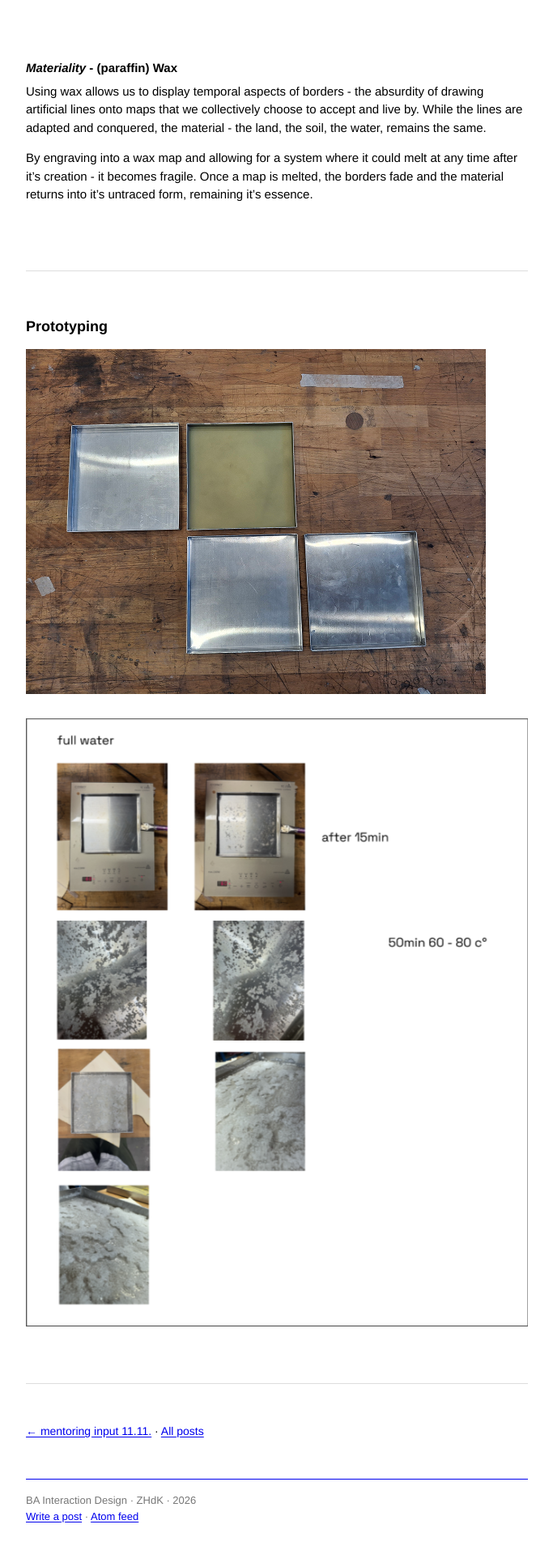
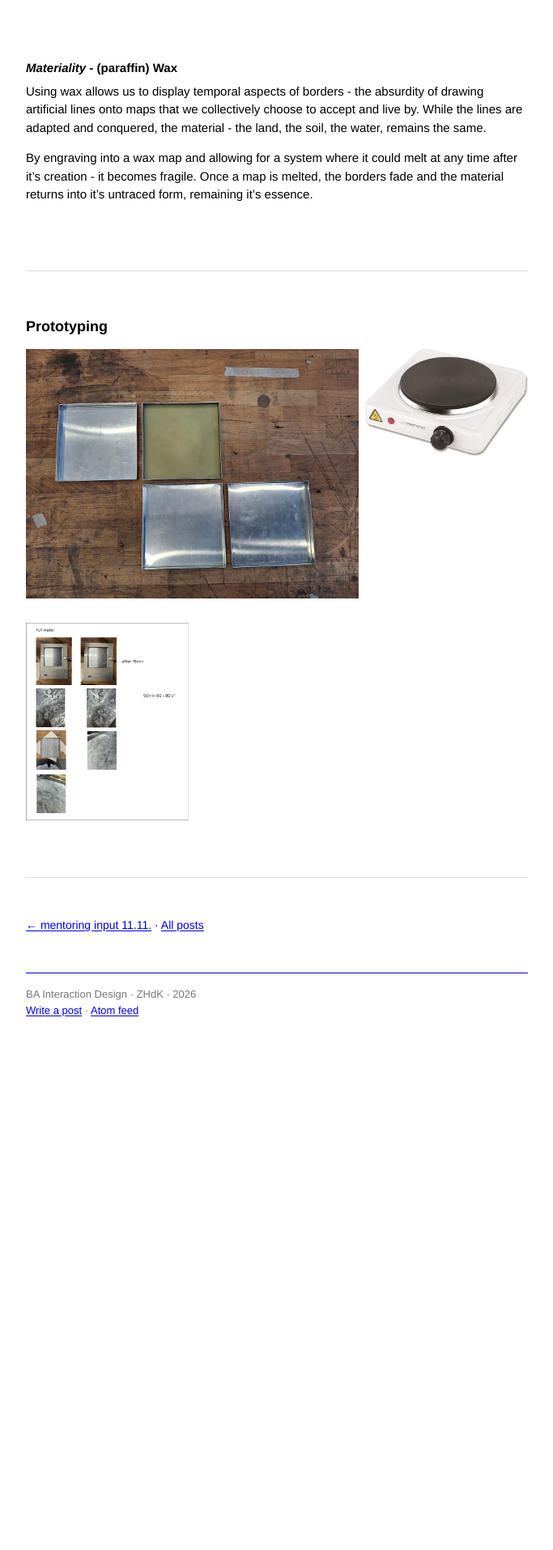
Before and after one commit to bonjourclaudio/aewwwww-blog, a Jekyll site: the page built from _posts/2026-11-11-final-concept.md, in a window 1280 px wide. Shown: the part 930-2844 px from the top of the page at 81% size, without its empty margins (298-981 px from the left). Built offline with Jekyll 4.4.1, drawn with Linux system fonts in a browser that asks for light colours; after the commit the page ends 2219 px from its top, so only the background shows below that.

Commit message:
Update _posts/2026-11-11-final-concept.md (via Pages CMS)

```diff
--- a/_posts/2026-11-11-final-concept.md
+++ b/_posts/2026-11-11-final-concept.md
@@ -14,7 +14,6 @@ Once the person does the action X, the old record gets melted. The temporal aspe
 
 
 The cycle is divided into 4 steps that are linked to action X.
-
 
 1.) Registered action X triggers the etching of the image into wax
 2.) The resulting visualization is displayed
@@ -49,6 +48,8 @@ By engraving into a wax map and allowing for a system where it could melt at any
 
 ## Prototyping
 
-![](/assets/img/alu_frames.png)
+![medium: aluminium wax frames - placed on top of the stove topes, as aluminium allows for great heat transfer](/assets/img/alu_frames.png)
 
-![](/assets/img/Screenshot-20261113-16:51:54.png)
+![small: stove used to heat the frames](</assets/img/01a0f703-8167-70d3-88a9-b50bab4a7c28_2880 1.png>)
+
+![small: experimenting with salt crystals as a medium in the same frame](/assets/img/Screenshot-20261113-16:51:54.png)
```
